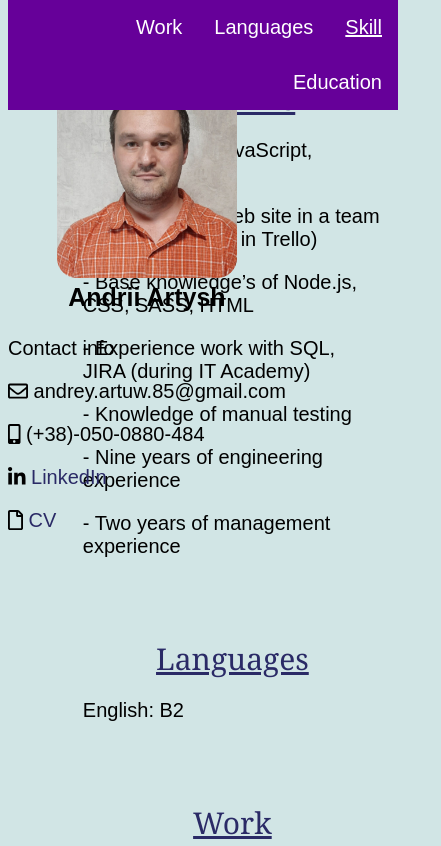
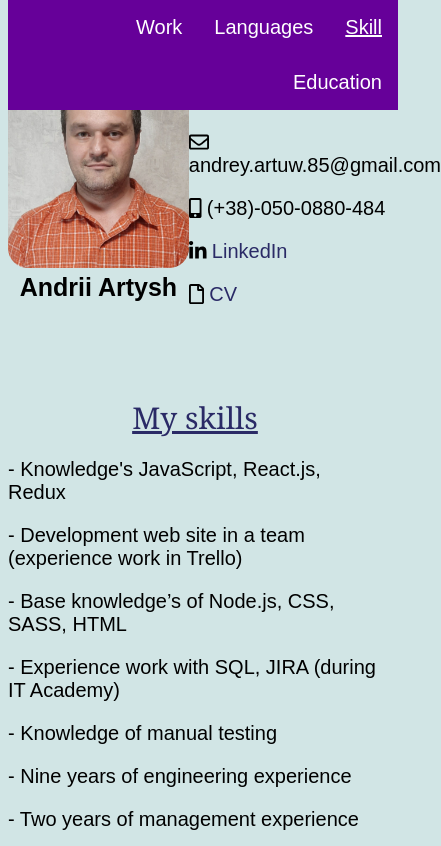
Before and after one commit to artio85/cv, a plain HTML site: page index.html in a window 390 px wide. Shown: the top 846 px of the page, 441 px wide, since content can reach past the window. Drawn offline with Linux system fonts and the light colour scheme.

Commit message:
a little responsive

```diff
--- a/css/style.css
+++ b/css/style.css
@@ -1,15 +1,15 @@
 body {
     font-family: sans-serif;
     font-size: 20px;
+    max-width: 100%;
     min-height: 100vh;
     background-color:#D1E5E5;
-    position: relative;
 }
 .container {
     display: grid;
     grid-column-gap: 0;
     grid-row-gap: 10px;
-    grid-template-columns: 1fr 4fr;
+    grid-template-columns: 1fr 2fr;
 }
 header {
     grid-column: 1/3;
@@ -124,3 +124,44 @@ p a {
     width: 20px;
     height: 20px;
 }
+
+@media screen and (max-width: 800px) {
+    .container {
+        display: grid;
+        grid-column-gap: 5px;
+        grid-row-gap: 10px;
+        grid-template-areas:
+        "H H"
+        "A A"
+        "M M"
+        "F F";
+    }
+    header {
+        grid-area: H;
+        position: fixed;
+        top: 0;
+        z-index: 1;
+        width: 100%;
+    }
+    aside {
+        grid-area: A;
+        display: grid;
+        grid-template-areas:
+        "F C";
+        position: static;
+        margin-top: 50px;
+    }
+    main {
+        grid-area: M;
+    }
+    .foto {
+        grid-area: F;
+    }
+    .contact {
+        grid-area: C;
+    }
+    footer {
+        grid-area: F;
+        background-color:rgb(42, 42, 102);
+    }
+  }
--- a/index.html
+++ b/index.html
@@ -27,7 +27,7 @@
                 <img src="./foto/foto.jpg" alt="foto" class="ava"/>
                 <p>Andrii Artysh</p>
             </div>
-            <div>
+            <div class="contact">
                 <p>Contact info</p>
                 <p><i class="far fa-envelope"></i> andrey.artuw.85@gmail.com</p>
                 <p><i class="fas fa-mobile-alt"></i> (+38)-050-0880-484</p>
```
